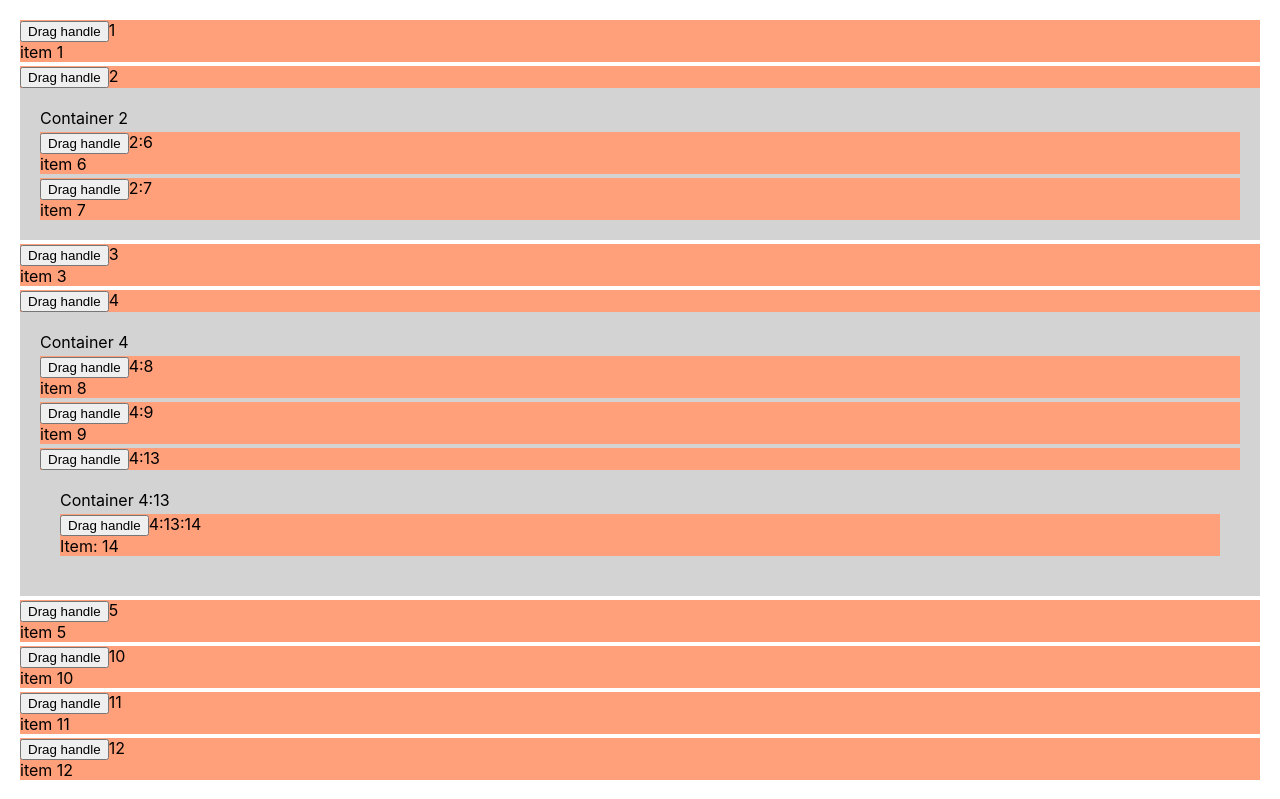
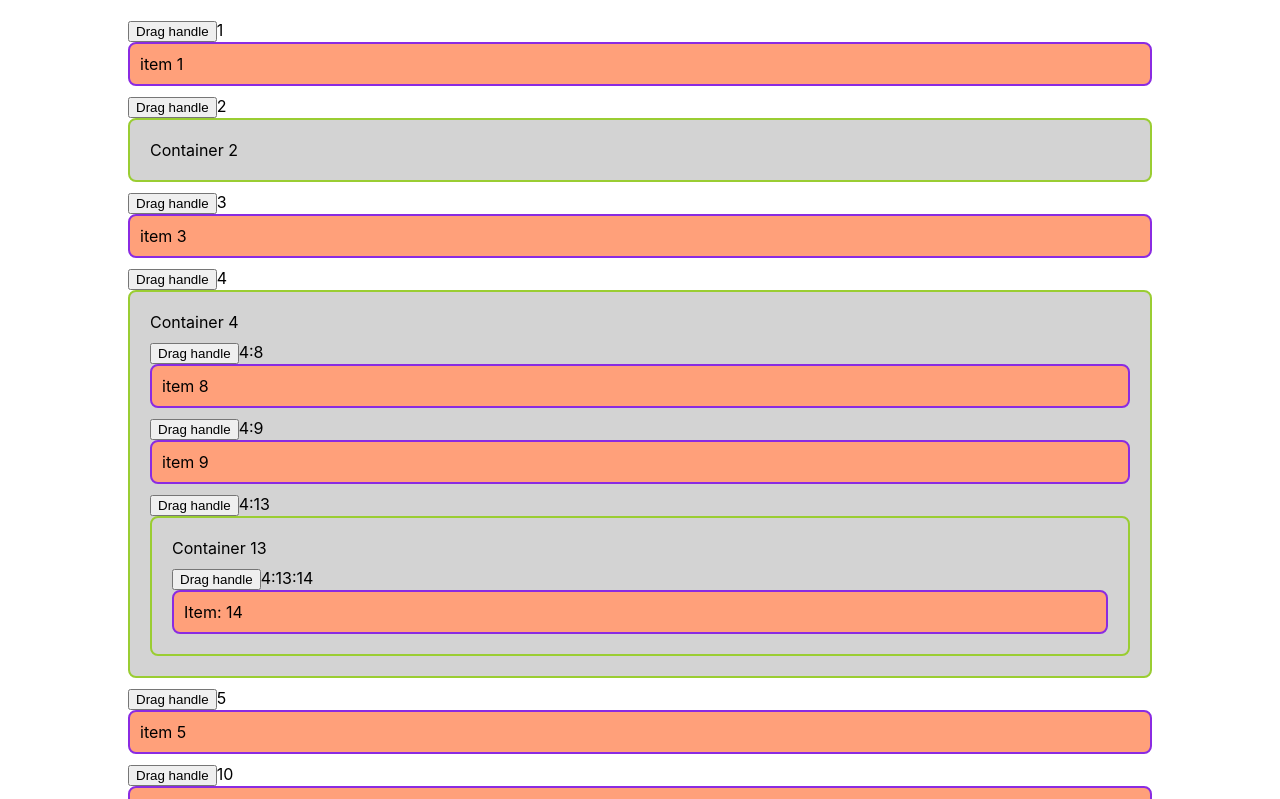
Before and after one commit to LaKhDaR619/nested-sorting, a React (Create React App) app: page / in a window 1280 px wide. Shown: the top 799 px of the page. Built offline with nearby package versions, Linux system fonts and the light colour scheme.

Commit message:
changed styles

```diff
--- a/src/App.tsx
+++ b/src/App.tsx
@@ -11,7 +11,7 @@ import {
   useSensors,
 } from "@dnd-kit/core";
 
-import { arrayMove, sortableKeyboardCoordinates } from "@dnd-kit/sortable";
+import { sortableKeyboardCoordinates } from "@dnd-kit/sortable";
 import { SortableContext } from "@dnd-kit/sortable";
 import { useState } from "react";
 import { verticalListSortingStrategy } from "@dnd-kit/sortable";
@@ -29,10 +29,12 @@ export type DataNode = CommonItemProperties & { data: string };
 export type ItemType = MultipleNodes | DataNode;
 
 const StyledContainer = styled.div`
+  width: 80vw;
+  margin: auto;
   padding: 20px;
   display: flex;
   flex-direction: column;
-  gap: 4px;
+  gap: 10px;
 `;
 
 const App = () => {
@@ -96,13 +98,8 @@ const App = () => {
 
     let updatedItems = [...items];
 
-    // fetching active item
+    // getting active item
     const activePath: string = active.data.current?.["path"] || "";
-    if (isDragingInsideParent(overId, activePath)) {
-      return;
-    }
-
-    // getting overItem item
     const activePathIdsArray = activePath.split(":");
 
     if (!activePathIdsArray.length) {
@@ -136,6 +133,10 @@ const App = () => {
       }
     });
 
+    if (isDragingInsideParent(overId, activePath)) {
+      return;
+    }
+
     // edge case (avoid handling drag over for child nodes)
     if (
       "nodes" in activeItem &&
@@ -144,7 +145,7 @@ const App = () => {
       return;
     }
 
-    debugger;
+    // debugger;
     // is dragged over multiple nodes
     if (overItem && "nodes" in overItem) {
       // put it in the new sub item
@@ -173,7 +174,8 @@ const App = () => {
     }
     // item to add to is in root
     else {
-      updatedItems.unshift(activeItem);
+      const overIndex = updatedItems.findIndex((item) => item.id === overId);
+      updatedItems.splice(overIndex, 0, activeItem);
     }
 
     // Deleting from old place
@@ -254,7 +256,7 @@ const App = () => {
           })}
         </StyledContainer>
       </SortableContext>
-      <DragOverlay>{getDragOverlay()}</DragOverlay>
+      {/* <DragOverlay>{getDragOverlay()}</DragOverlay> */}
     </DndContext>
   );
 };
--- a/src/components/Container.tsx
+++ b/src/components/Container.tsx
@@ -17,7 +17,9 @@ const StyledContainer = styled.div`
   padding: 20px;
   display: flex;
   flex-direction: column;
-  gap: 4px;
+  gap: 10px;
+  border: 2px solid yellowgreen;
+  border-radius: 8px;
 `;
 
 const Container: React.FC<PropsWithChildren<SortableContainerProps>> = ({
@@ -29,7 +31,7 @@ const Container: React.FC<PropsWithChildren<SortableContainerProps>> = ({
 
   return (
     <StyledContainer>
-      <span>{`Container ${path}`}</span>
+      <span>{`Container ${id}`}</span>
       {nodes.map((item) => {
         if ("nodes" in item) {
           return (
--- a/src/components/Item.tsx
+++ b/src/components/Item.tsx
@@ -8,6 +8,9 @@ interface SortableItemProps {
 
 const StyledContainer = styled.div`
   background-color: lightsalmon;
+  padding: 10px;
+  border: 2px solid blueviolet;
+  border-radius: 8px;
 `;
 
 const Item: React.FC<PropsWithChildren<SortableItemProps>> = ({ title }) => {
--- a/src/components/SortableItem.tsx
+++ b/src/components/SortableItem.tsx
@@ -8,9 +8,7 @@ interface SortableItemProps {
   parentPath: string;
 }
 
-const StyledContainer = styled.div`
-  background-color: lightsalmon;
-`;
+const StyledContainer = styled.div``;
 
 const SortableItem: React.FC<PropsWithChildren<SortableItemProps>> = ({
   id,
--- a/src/data/items.ts
+++ b/src/data/items.ts
@@ -5,8 +5,8 @@ const defaultItems: ItemType[] = [
   {
     id: "2",
     nodes: [
-      { id: "6", data: "item 6" },
-      { id: "7", data: "item 7" },
+      // { id: "6", data: "item 6" },
+      // { id: "7", data: "item 7" },
     ],
   },
   { id: "3", data: "item 3" },
```
